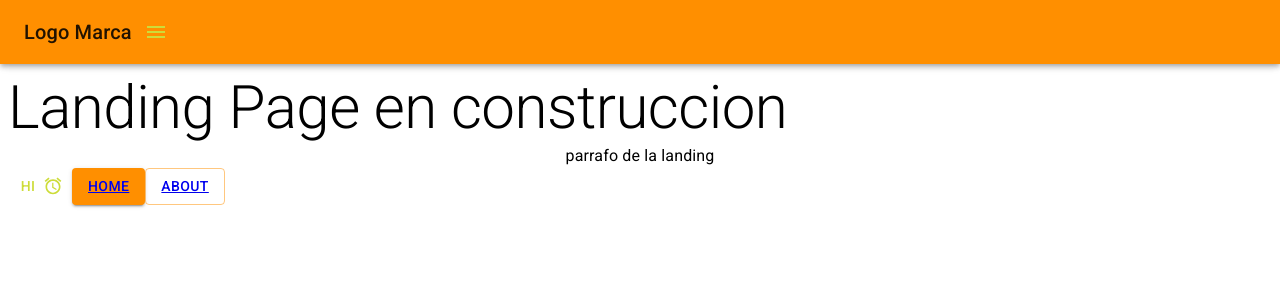
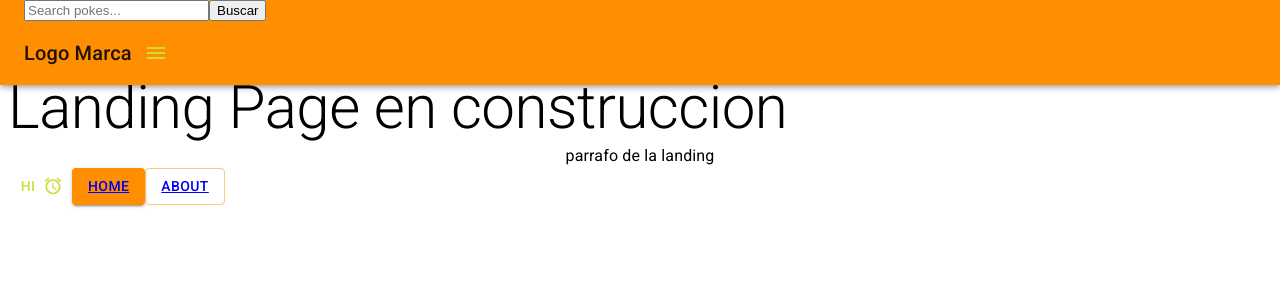
Before and after one commit to chuno-st/PF-G1-FRONTEND, a React (Create React App) app in the folder henry-diamond/: page / in a window 1280 px wide. Shown: the top 300 px of the page. Built offline with nearby package versions, Linux system fonts and the light colour scheme.

Commit message:
sumando searchbar

```diff
--- a/henry-diamond/src/components/fijesJSX/Nav.jsx
+++ b/henry-diamond/src/components/fijesJSX/Nav.jsx
@@ -5,6 +5,7 @@ import  {makeStyles} from "@material-ui/core/styles";
 import MenuIcon from "@material-ui/icons/Menu";
 import Container from '@material-ui/core/Container';
 // import {AdbIcon} from  "@material-ui/icons"
+import SearcbBar from "./SearchBar"
 
 import React from "react";
 import { IconButton } from "@material-ui/core";
@@ -23,6 +24,7 @@ const Navbar = () => {
         <div>
             <AppBar position="fixed" color="secondary">
                 <Container maxWidth="xl">
+                    <SearcbBar/>
                     <Toolbar disableGutters>
                         {/* <AdbIcon className={classes.MenuIcon} /> */}
                         <Typography variant="h6">
--- a/henry-diamond/src/components/fijesJSX/SearchBar.jsx
+++ b/henry-diamond/src/components/fijesJSX/SearchBar.jsx
@@ -1,28 +1,28 @@
-// import React, {useEffect, useState} from "react";
-// import {useSelector, useDispatch} from 'react-redux';
-// import { getAllPoke } from '../../Redux/Actions';
-// // import '../Styles/SearcbBar.css'
+import React, {useEffect, useState} from "react";
+import {useSelector, useDispatch} from 'react-redux';
+//import { getAllPoke } from '../../Redux/Actions';
+import './SearchBar.css'
 
 
-// export default function SearcbBar(){
-//   const dispatch = useDispatch();
-//   const [name, setName] = useState("")
+export default function SearcbBar(){
+   const dispatch = useDispatch();
+   const [name, setName] = useState("")
 
-//     const handleSearchBar = (e) => {
-//         setName(e.target.value)
-//     }
+     const handleSearchBar = (e) => {
+         setName(e.target.value)
+     }
 
-//     // console.log(name)
+      console.log(name)
 
-//     const handleSubmit =(e) => {
-//         e.preventDefault() // para que no refresque la pag si no hay info nueva, con el click.
-//         dispatch(getAllPoke(name))
-//     }
+     const handleSubmit =(e) => {
+         e.preventDefault() // para que no refresque la pag si no hay info nueva, con el click.
+         //dispatch(getAllPoke(name))
+    }
 
-//     return(
-//         <div className="containerSearch">
-//             <input className='searchImput' type='text' placeholder='Search pokes...' onChange={(e) => handleSearchBar(e)} />
-//             <button className="pokeSearch" type='submit' onClick={(e) => handleSubmit(e)}>Buscar</button>
-//         </div>
-//     )
-// };
+     return(
+         <div /*className="containerSearch"*/>
+            <input /*className='searchImput'*/ type='text' placeholder='Search pokes...' onChange={(e) => handleSearchBar(e)} />
+             <button /*className="pokeSearch"*/ type='submit' onClick={(e) => handleSubmit(e)}>Buscar</button>
+             </div>)
+
+};
```
Also changed, not shown: henry-diamond/src/components/fijesJSX/About.jsx (deleted, +0 -27 lines), henry-diamond/src/components/fijesJSX/SearchBar.css (added).
